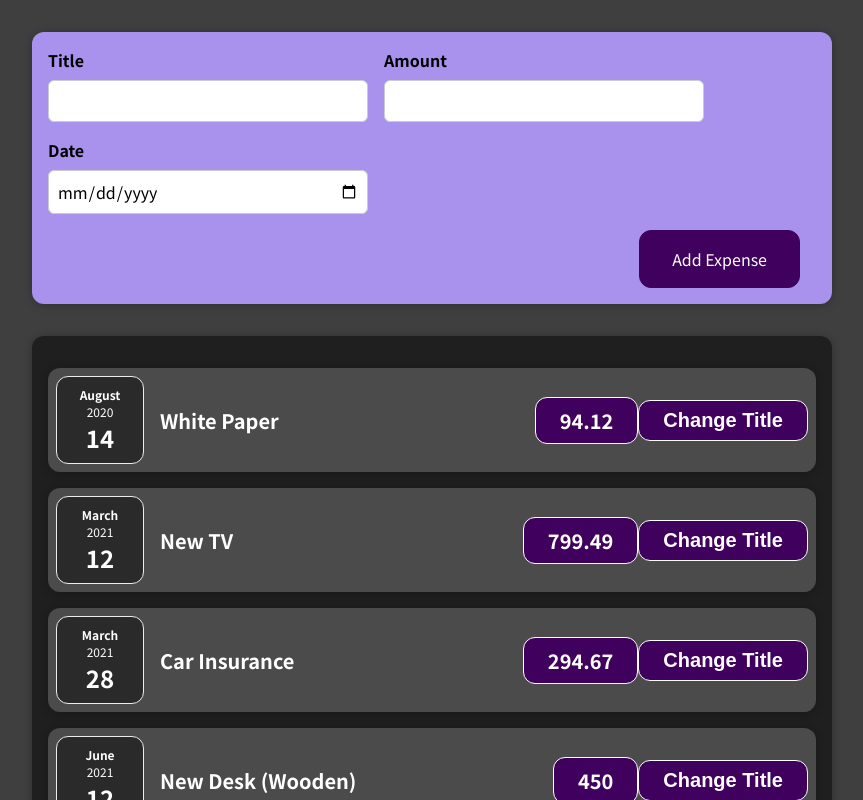
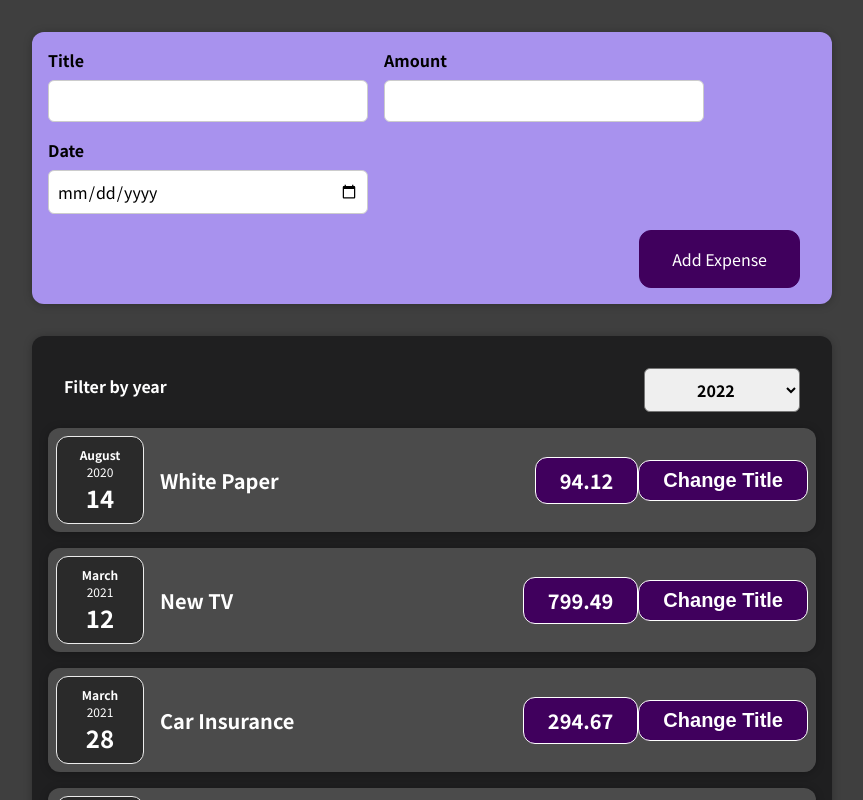
Before and after one commit to SafiAhmadzai/react-project, a React (Create React App) app: page / in a window 1280 px wide. Shown: the top 800 px of the page, without its empty margins (208-1071 px from the left). Built offline with nearby package versions, Linux system fonts and the light colour scheme.

Commit message:
expense filter component added

```diff
--- a/src/components/Expenses/Expenses.js
+++ b/src/components/Expenses/Expenses.js
@@ -1,30 +1,30 @@
+import { useState } from "react";
 import Card from "../UI/Card";
 import ExpenseItem from "./ExpenseItem/ExpenseItem";
 import "./Expenses.css";
+import ExpensesFilter from "./ExpensesFilter/ExpensesFilter";
 
 const Expenses = (props) => {
+  const [filteredYear, setFilteredYear] = useState("2020");
+  const filterChangeHandler = (selectedYear) => {
+    setFilteredYear(selectedYear);
+  };
+
   return (
     <Card className="expenses">
-      <ExpenseItem
-        title={props.items[0].title}
-        amount={props.items[0].amount}
-        date={props.items[0].date}
+      <ExpensesFilter
+        selected={filteredYear}
+        onChangeFilter={filterChangeHandler}
       />
-      <ExpenseItem
-        title={props.items[1].title}
-        amount={props.items[1].amount}
-        date={props.items[1].date}
-      />
-      <ExpenseItem
-        title={props.items[2].title}
-        amount={props.items[2].amount}
-        date={props.items[2].date}
-      />
-      <ExpenseItem
-        title={props.items[3].title}
-        amount={props.items[3].amount}
-        date={props.items[3].date}
-      />
+
+      {props.items.map((expense) => (
+        <ExpenseItem
+          key={expense.id}
+          title={expense.title}
+          amount={expense.amount}
+          date={expense.date}
+        />
+      ))}
     </Card>
   );
 };
--- /dev/null
+++ b/src/components/Expenses/ExpensesFilter/ExpensesFilter.css
@@ -0,0 +1,24 @@
+.expenses-filter {
+  color: white;
+  padding: 0 1rem;
+}
+
+.expenses-filter__control {
+  display: flex;
+  width: 100%;
+  align-items: center;
+  justify-content: space-between;
+  margin: 1rem 0;
+}
+
+.expenses-filter label {
+  font-weight: bold;
+  margin-bottom: 0.5rem;
+}
+
+.expenses-filter select {
+  font: inherit;
+  padding: 0.5rem 3rem;
+  font-weight: bold;
+  border-radius: 6px;
+}
--- /dev/null
+++ b/src/components/Expenses/ExpensesFilter/ExpensesFilter.js
@@ -0,0 +1,21 @@
+import React from "react";
+
+import "./ExpensesFilter.css";
+
+const ExpensesFilter = () => {
+  return (
+    <div className="expenses-filter">
+      <div className="expenses-filter__control">
+        <label>Filter by year</label>
+        <select>
+          <option value="2022">2022</option>
+          <option value="2021">2021</option>
+          <option value="2020">2020</option>
+          <option value="2019">2019</option>
+        </select>
+      </div>
+    </div>
+  );
+};
+
+export default ExpensesFilter;
```
